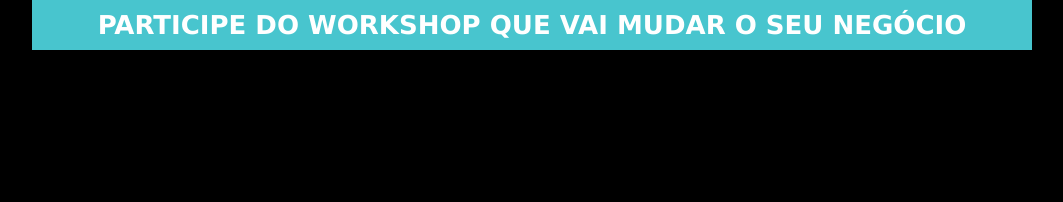
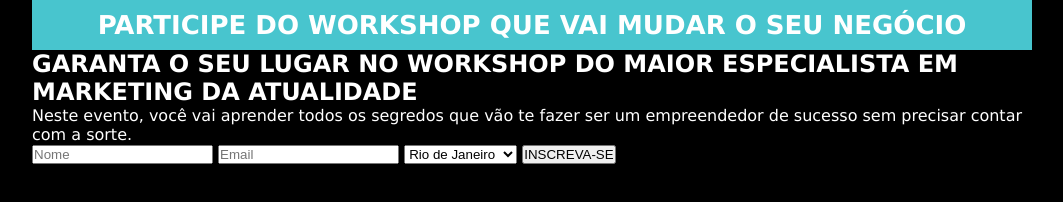
Before and after one commit to ede1000son/pagina_captura, a plain HTML site: page index.html in a window 1280 px wide. Shown: the whole page, without its empty margins (108-1171 px from the left). Drawn offline with Linux system fonts and the light colour scheme.

Commit message:
Criada a estrutura do formulário

```diff
--- a/css/style.css
+++ b/css/style.css
@@ -17,8 +17,15 @@ header {
     padding: 10px;
 }
 .title {
-    text-transform: uppercase;
     text-align: center;
     color: white;
     font-size: 26px;
 }
+
+section {
+    color: white;
+}
+
+.uppercase {
+    text-transform: uppercase;
+}
--- a/index.html
+++ b/index.html
@@ -10,8 +10,25 @@
 <body>
     <div class="container">
         <header>
-            <h1 class="title">Participe do workshop que vai mudar o seu negócio</h1>
+            <h1 class="title uppercase">Participe do workshop que vai mudar o seu negócio</h1>
         </header>
+        <section>
+            <div class="formContainer">
+                <h2 class="uppercase">Garanta o seu lugar no workshop do maior especialista em marketing da atualidade</h2>
+                <p>Neste evento, você vai aprender todos os segredos que vão te fazer ser um empreendedor de sucesso sem precisar contar com a sorte.</p>
+                <form action="">
+                    <input type="text" name="name" id="name" placeholder="Nome">
+                    <input type="email" name="email" id="email" placeholder="Email">
+                    <select name="place" id="place">
+                        <option value="rj" selected>Rio de Janeiro</option>
+                        <option value="sp">São Paulo</option>
+                        <option value="mg">Minas Gerais</option>
+                        <option value="es">Espírito Santos</option>
+                    </select>
+                    <input class="uppercase" type="submit" value="inscreva-se">
+                </form>
+            </div>
+        </section>
     </div>
 </body>
 </html>
```
